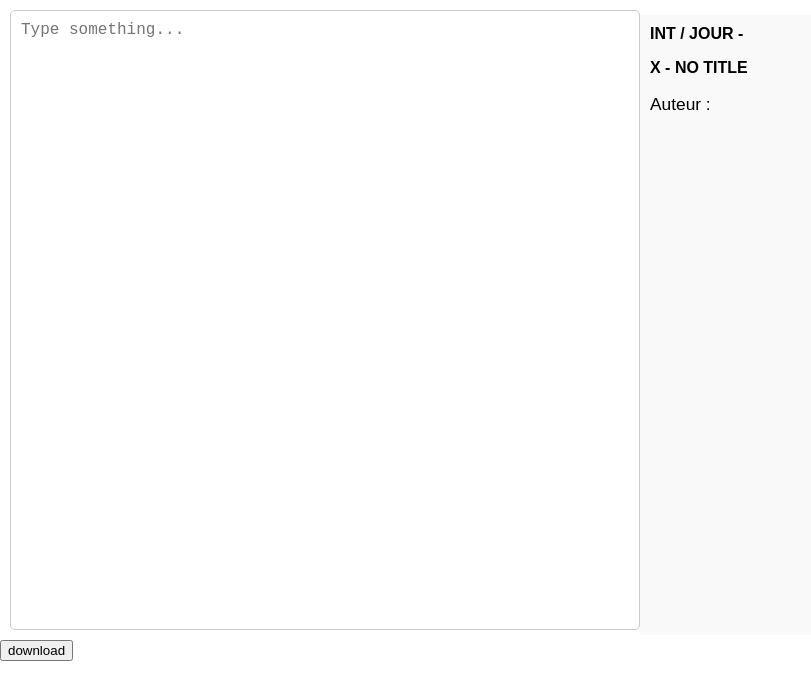
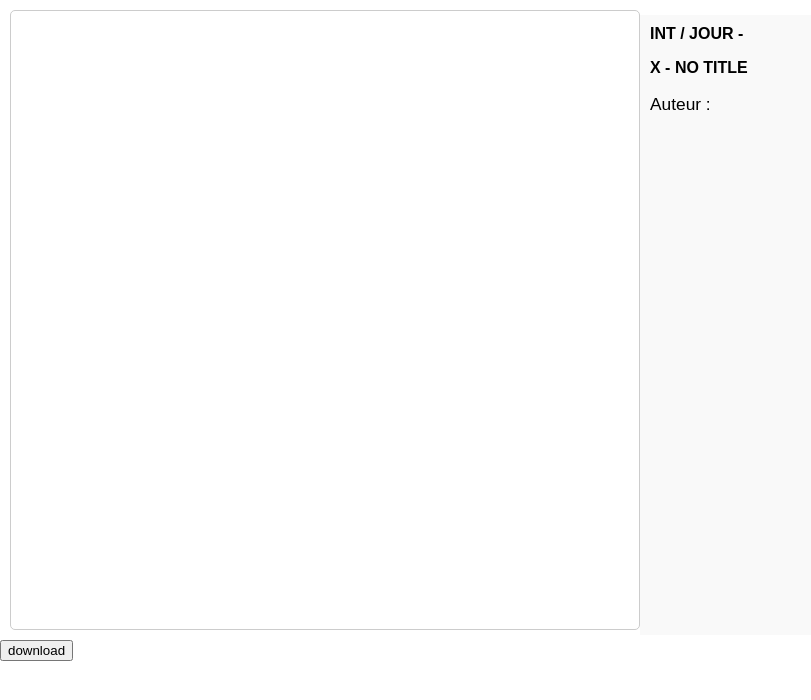
Before and after one commit to awarehardware/sdm-studio, a website built with webpack: page src/index.html in a window 1280 px wide. Shown: the whole page, without its empty margins (0-811 px from the left). Built offline with nearby package versions, Linux system fonts and the light colour scheme.

Commit message:
No "Type something..."

```diff
--- a/src/index.html
+++ b/src/index.html
@@ -7,7 +7,7 @@
 </head>
 <body>
     <div class="container">
-        <textarea id="userInput" placeholder="Type something..."></textarea>
+        <textarea id="userInput" placeholder=""></textarea>
         <div id="liveRenderDiv"></div>
     </div>
     <button id="downloadButton" type="button">download</button>
```
